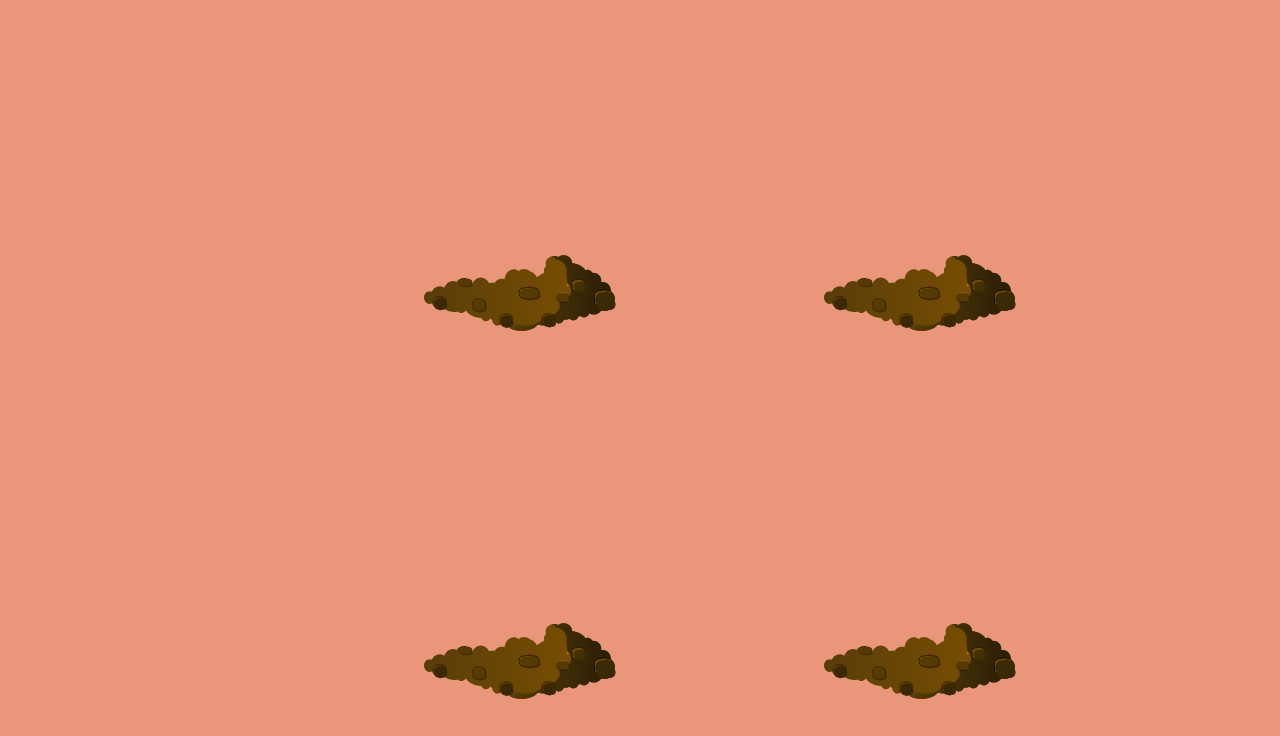
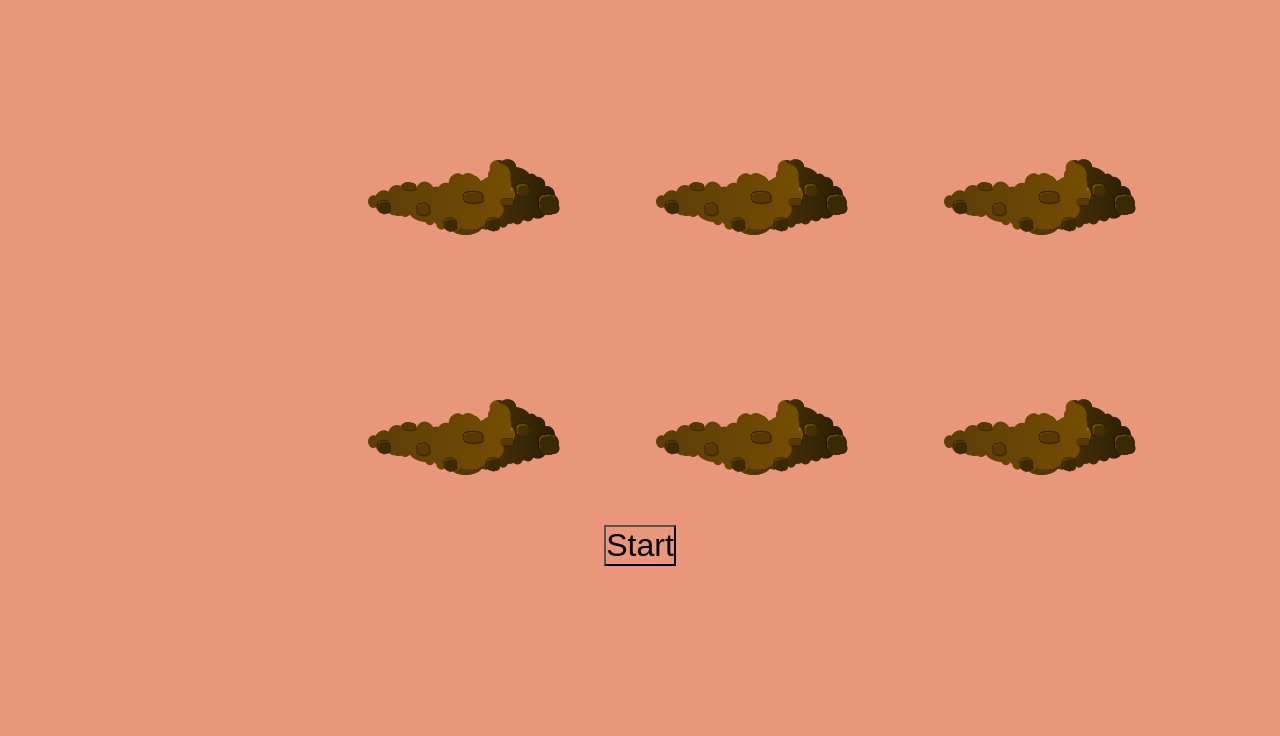
Before and after one commit to maurosorrentino/whack-a-mole, a plain HTML site: page whack_a_mole/index/index.html in a window 1280 px wide. Shown: the part 64-800 px from the top of the page. Drawn offline with Linux system fonts and the light colour scheme.

Commit message:
Update index.css

```diff
--- a/whack_a_mole/resources/css/index.css
+++ b/whack_a_mole/resources/css/index.css
@@ -45,9 +45,9 @@
 
 #ground0, #ground1, #ground2, #ground3, #ground4, #ground5 {
 
-    margin: 5rem;
-    margin-top: 13rem;
-    width: 15rem;
+    margin: 3rem;
+    margin-top: 7rem;
+    width: 12rem;
     height: 5rem;
     background: url("../images/dirt.svg") center no-repeat;
     background-size: 12rem;
@@ -79,7 +79,7 @@
 .mole {
 
     background: url("../images/mole.svg") center no-repeat;
-    margin-left: 5rem;
+    margin-left: 3rem;
     background-size: 6rem;
     height: 8.5rem;
     width: 5.7rem;
```
